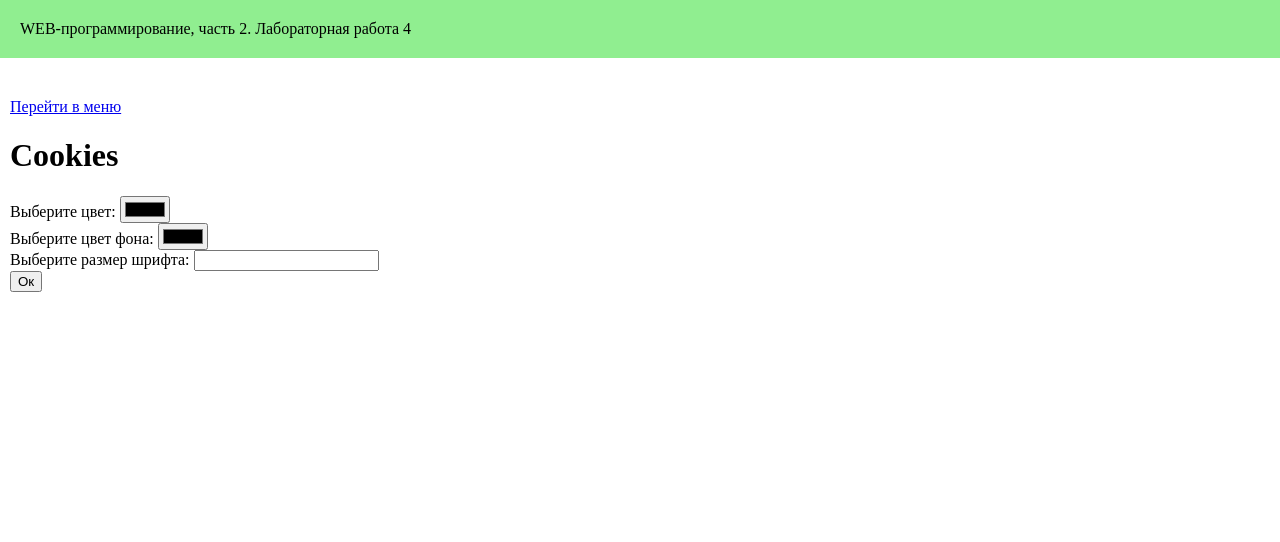
After one commit to AlenaStrelnikova/web-programming-labs-2, a Flask app: page /lab4/cookies in a window 1280 px wide. The commit adds this page. Shown: the top 542 px of the page. Run offline with Flask 3, Linux system fonts and the light colour scheme.

Commit message:
Цвет фона, текста и шрифта

```diff
--- a/lab4.py
+++ b/lab4.py
@@ -87,3 +87,34 @@ def grain_order():
 
 
     return render_template('grain_order.html', error=error, grain=grain, weight=weight, price=price, skidka=skidka)
+
+
+@lab4.route('/lab4/cookies', methods = ['GET', 'POST'])
+def cookies():
+    errors = []
+    if request.method == 'GET':
+        return render_template('cookies.html')
+
+    color = request.form.get('color')
+    backgroundcolor = request.form.get('backgroundcolor')
+
+    if color == backgroundcolor:
+        errors.append('Цвет текста не должен совпадать с цветом фона')
+
+    fontsize = request.form.get('fontsize')
+
+    if fontsize is None or fontsize == '':
+        errors.append('Введите значение шрифта')
+    else:
+        fontsize = int(fontsize)
+
+        if fontsize < 5 or fontsize > 30:
+            errors.append('Размер шрифта должен быть от 5 до 30 px')
+
+    if errors:
+         return render_template('cookies.html', errors=errors)
+    headers = {
+        'Set-Cookie': ['color=' + color + '; path=/', 'backgroundcolor=' + backgroundcolor + '; path=/', 'fontsize=' + str(fontsize) + '; path=/'],
+    }
+    return '', 303, headers
+    return render_template('cookies.html', errors=errors)
--- a/templates/base.html
+++ b/templates/base.html
@@ -6,6 +6,15 @@
     <meta name="viewport" content="width=device-width, initial-scale=1.0">
     <title>Алена Стрельникова. {% block lab %}{% endblock %}</title>
     <link rel="stylesheet" href="{{ url_for('static', filename='main.css') }}">
+    {% if request.cookies.get('color') %}
+    <style>
+        body {
+            color: {{ request.cookies.get('color') }};
+            background-color: {{ request.cookies.get('backgroundcolor') }};
+            font-size: {{ request.cookies.get('fontsize') }}px;
+        }
+    </style>
+    {% endif %}
 </head>
 
 <body>
--- a/templates/buy_ticket.html
+++ b/templates/buy_ticket.html
@@ -80,7 +80,7 @@
             <label>Ваш возраст:</label>
             <div>
                 <input type="number" name="age" value="{{ age or '' }}">
-                {% if error %}
+                {% if errors %}
                 <span class="error">{{ errors.age }}</span>
                 {% endif %}
             </div><br>
--- /dev/null
+++ b/templates/cookies.html
@@ -0,0 +1,30 @@
+{% extends "base.html" %}
+
+{% block lab %} Лабораторная работа 4 {% endblock %}
+
+{% block main %}
+    <h1>Cookies</h1>
+    <form method="post">
+
+    {% for error in errors %}
+
+    <div>{{ error }}</div>
+
+    {% endfor %}
+        <div>
+            <label for="color">Выберите цвет:</label>
+            <input type="color" id="color" name="color">
+        </div>
+        <div>
+            <label for="backgroundcolor">Выберите цвет фона:</label>
+            <input type="color" id="backgroundcolor" name="backgroundcolor">
+        </div>
+        <div>
+            <label for="fontsize">Выберите размер шрифта:</label>
+            <input type="number" id="fontsize" name="fontsize">
+        </div>
+        <div>
+            <button type="submit">Ок</button>
+        </div>
+    </form>
+{% endblock %}
--- a/templates/lab4.html
+++ b/templates/lab4.html
@@ -9,5 +9,6 @@
         <li><a href=/lab4/login>Авторизация</a></li>
         <li><a href=/lab4/fridge>Холодильник</a></li>
         <li><a href=/lab4/grain_order>Заказ зерна</a></li>
+        <li><a href=/lab4/cookies>Cookies</a></li>
     </ol>
 {% endblock %}
```
